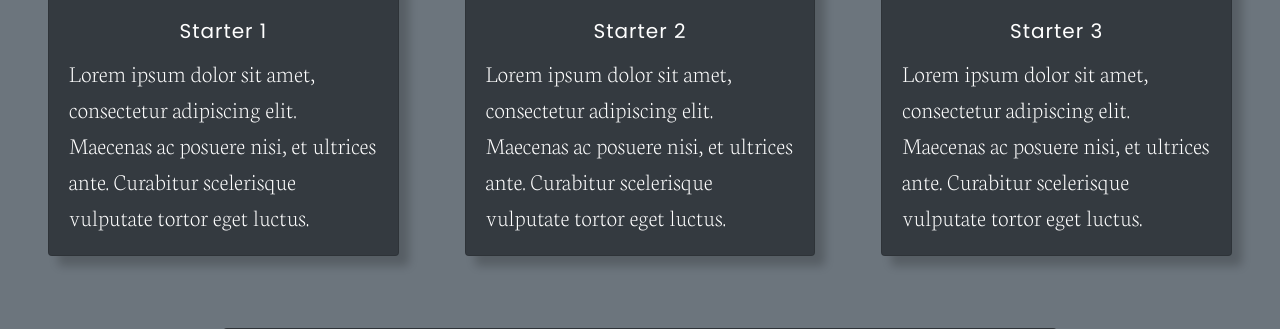
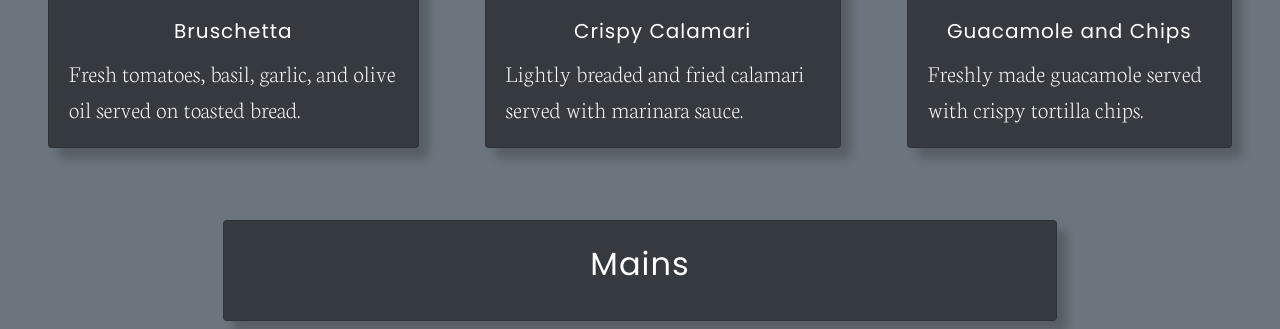
Before and after one commit to LesterCuasay/Project-4, a Django app: page /menu/ in a window 1280 px wide. Shown: the part 964-1293 px from the top of the page. Run offline with Django 3.2, Linux system fonts and the light colour scheme; some libraries are stand-ins or nearby versions.

Commit message:
feat - changed menu text from lorem ipsum

```diff
--- a/home/templates/home/menu.html
+++ b/home/templates/home/menu.html
@@ -18,10 +18,8 @@
             <img src="https://res.cloudinary.com/dloyfqzja/image/upload/v1683622630/menu-card_lhbo5b.jpg"
                 class="card-img-top" alt="Pictures of Pancakes">
             <div class="card-body">
-                <h5 class="card-title">Starter 1</h5>
-                <p class="card-text">Lorem ipsum dolor sit amet, consectetur adipiscing elit. Maecenas ac posuere nisi,
-                    et ultrices ante. Curabitur scelerisque vulputate tortor eget luctus.
-                </p>
+                <h5 class="card-title">Bruschetta</h5>
+                <p class="card-text">Fresh tomatoes, basil, garlic, and olive oil served on toasted bread.</p>
             </div>
         </div>
     </div>
@@ -30,10 +28,8 @@
             <img src="https://res.cloudinary.com/dloyfqzja/image/upload/v1683622630/menu-card_lhbo5b.jpg"
                 class="card-img-top" alt="Pictures of Pancakes">
             <div class="card-body">
-                <h5 class="card-title">Starter 2</h5>
-                <p class="card-text">Lorem ipsum dolor sit amet, consectetur adipiscing elit. Maecenas ac posuere nisi,
-                    et ultrices ante. Curabitur scelerisque vulputate tortor eget luctus.
-                </p>
+                <h5 class="card-title">Crispy Calamari</h5>
+                <p class="card-text">Lightly breaded and fried calamari served with marinara sauce.</p>
             </div>
         </div>
     </div>
@@ -42,10 +38,8 @@
             <img src="https://res.cloudinary.com/dloyfqzja/image/upload/v1683622630/menu-card_lhbo5b.jpg"
                 class="card-img-top" alt="Pictures of Pancakes">
             <div class="card-body">
-                <h5 class="card-title">Starter 3</h5>
-                <p class="card-text">Lorem ipsum dolor sit amet, consectetur adipiscing elit. Maecenas ac posuere nisi,
-                    et ultrices ante. Curabitur scelerisque vulputate tortor eget luctus.
-                </p>
+                <h5 class="card-title">Guacamole and Chips</h5>
+                <p class="card-text">Freshly made guacamole served with crispy tortilla chips.</p>
             </div>
         </div>
     </div>
@@ -61,10 +55,8 @@
             <img src="https://res.cloudinary.com/dloyfqzja/image/upload/v1683622630/menu-card_lhbo5b.jpg"
                 class="card-img-top" alt="Pictures of Pancakes">
             <div class="card-body">
-                <h5 class="card-title">Main 1</h5>
-                <p class="card-text">Lorem ipsum dolor sit amet, consectetur adipiscing elit. Maecenas ac posuere nisi,
-                    et ultrices ante. Curabitur scelerisque vulputate tortor eget luctus.
-                </p>
+                <h5 class="card-title">Caesar Salad</h5>
+                <p class="card-text">Romaine lettuce, Parmesan cheese, croutons, and Caesar dressing.</p>
             </div>
         </div>
     </div>
@@ -73,10 +65,8 @@
             <img src="https://res.cloudinary.com/dloyfqzja/image/upload/v1683622630/menu-card_lhbo5b.jpg"
                 class="card-img-top" alt="Pictures of Pancakes">
             <div class="card-body">
-                <h5 class="card-title">Main 2</h5>
-                <p class="card-text">Lorem ipsum dolor sit amet, consectetur adipiscing elit. Maecenas ac posuere nisi,
-                    et ultrices ante. Curabitur scelerisque vulputate tortor eget luctus.
-                </p>
+                <h5 class="card-title">Grilled Salmon</h5>
+                <p class="card-text">Fresh salmon fillet grilled to perfection and served with roasted vegetables and lemon-butter sauce.</p>
             </div>
         </div>
     </div>
@@ -85,10 +75,8 @@
             <img src="https://res.cloudinary.com/dloyfqzja/image/upload/v1683622630/menu-card_lhbo5b.jpg"
                 class="card-img-top" alt="Pictures of Pancakes">
             <div class="card-body">
-                <h5 class="card-title">Main 3</h5>
-                <p class="card-text">Lorem ipsum dolor sit amet, consectetur adipiscing elit. Maecenas ac posuere nisi,
-                    et ultrices ante. Curabitur scelerisque vulputate tortor eget luctus.
-                </p>
+                <h5 class="card-title">Filet Mignon</h5>
+                <p class="card-text">Tender beef filet cooked to your preference and accompanied by mashed potatoes and sautéed asparagus.</p>
             </div>
         </div>
     </div>
@@ -104,10 +92,8 @@
             <img src="https://res.cloudinary.com/dloyfqzja/image/upload/v1683622630/menu-card_lhbo5b.jpg"
                 class="card-img-top" alt="Pictures of Pancakes">
             <div class="card-body">
-                <h5 class="card-title">Dessert 1</h5>
-                <p class="card-text">Lorem ipsum dolor sit amet, consectetur adipiscing elit. Maecenas ac posuere nisi,
-                    et ultrices ante. Curabitur scelerisque vulputate tortor eget luctus.
-                </p>
+                <h5 class="card-title">New York Cheesecake</h5>
+                <p class="card-text">Classic creamy cheesecake with a graham cracker crust, served with berry compote.</p>
             </div>
         </div>
     </div>
@@ -116,10 +102,8 @@
             <img src="https://res.cloudinary.com/dloyfqzja/image/upload/v1683622630/menu-card_lhbo5b.jpg"
                 class="card-img-top" alt="Pictures of Pancakes">
             <div class="card-body">
-                <h5 class="card-title">Dessert 2</h5>
-                <p class="card-text">Lorem ipsum dolor sit amet, consectetur adipiscing elit. Maecenas ac posuere nisi,
-                    et ultrices ante. Curabitur scelerisque vulputate tortor eget luctus.
-                </p>
+                <h5 class="card-title">Chocolate Lava Cake</h5>
+                <p class="card-text">Warm chocolate cake with a gooey chocolate center, served with vanilla ice cream.</p>
             </div>
         </div>
     </div>
@@ -128,10 +112,8 @@
             <img src="https://res.cloudinary.com/dloyfqzja/image/upload/v1683622630/menu-card_lhbo5b.jpg"
                 class="card-img-top" alt="Pictures of Pancakes">
             <div class="card-body">
-                <h5 class="card-title">Dessert 3</h5>
-                <p class="card-text">Lorem ipsum dolor sit amet, consectetur adipiscing elit. Maecenas ac posuere nisi,
-                    et ultrices ante. Curabitur scelerisque vulputate tortor eget luctus.
-                </p>
+                <h5 class="card-title">Tiramisu</h5>
+                <p class="card-text">Traditional Italian dessert with layers of ladyfingers soaked in coffee and mascarpone cream.</p>
             </div>
         </div>
     </div>
@@ -147,10 +129,8 @@
             <img src="https://res.cloudinary.com/dloyfqzja/image/upload/v1683622630/menu-card_lhbo5b.jpg"
                 class="card-img-top" alt="Pictures of Pancakes">
             <div class="card-body">
-                <h5 class="card-title">Drink 1</h5>
-                <p class="card-text">Lorem ipsum dolor sit amet, consectetur adipiscing elit. Maecenas ac posuere nisi,
-                    et ultrices ante. Curabitur scelerisque vulputate tortor eget luctus.
-                </p>
+                <h5 class="card-title">Cappuccino</h5>
+                <p class="card-text">Equal parts espresso, steamed milk, and frothed milk, often topped with a sprinkle of cocoa powder.</p>
             </div>
         </div>
     </div>
@@ -159,10 +139,8 @@
             <img src="https://res.cloudinary.com/dloyfqzja/image/upload/v1683622630/menu-card_lhbo5b.jpg"
                 class="card-img-top" alt="Pictures of Pancakes">
             <div class="card-body">
-                <h5 class="card-title">Drink 2</h5>
-                <p class="card-text">Lorem ipsum dolor sit amet, consectetur adipiscing elit. Maecenas ac posuere nisi,
-                    et ultrices ante. Curabitur scelerisque vulputate tortor eget luctus.
-                </p>
+                <h5 class="card-title">English Breakfast Tea</h5>
+                <p class="card-text">A robust and full-bodied black tea blend.</p>
             </div>
         </div>
     </div>
@@ -171,10 +149,8 @@
             <img src="https://res.cloudinary.com/dloyfqzja/image/upload/v1683622630/menu-card_lhbo5b.jpg"
                 class="card-img-top" alt="Pictures of Pancakes">
             <div class="card-body">
-                <h5 class="card-title">Drink 3</h5>
-                <p class="card-text">Lorem ipsum dolor sit amet, consectetur adipiscing elit. Maecenas ac posuere nisi,
-                    et ultrices ante. Curabitur scelerisque vulputate tortor eget luctus.
-                </p>
+                <h5 class="card-title">Classic Hot Chocolate</h5>
+                <p class="card-text">Rich and creamy hot cocoa made with melted chocolate or cocoa powder, topped with whipped cream.</p>
             </div>
         </div>
     </div>
```
